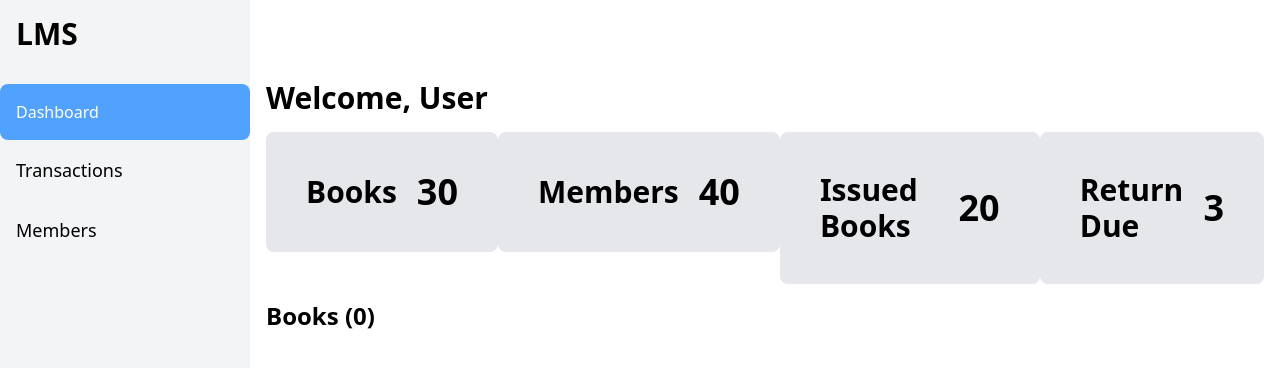
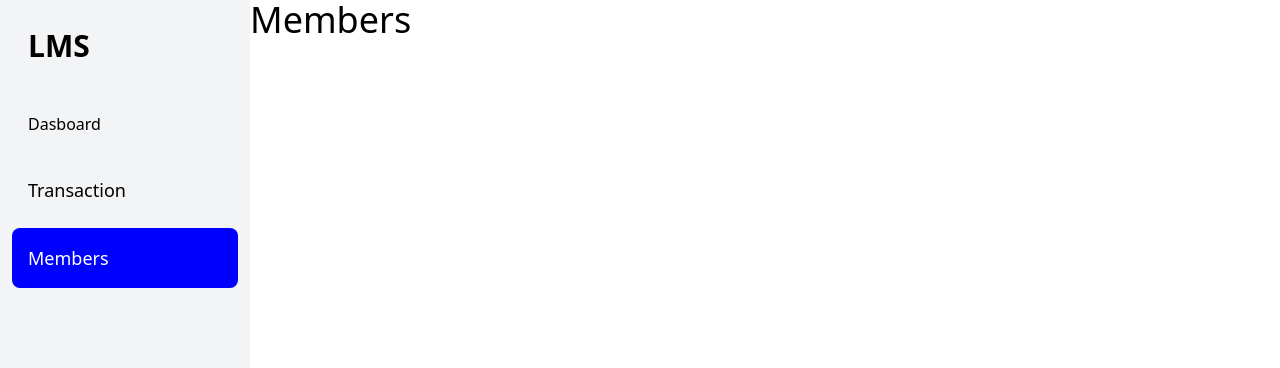
Before and after one commit to Manojhajam/Library-management-System, a React (Vite) app in the folder LMS-frontend/: page /members in a window 1280 px wide. Shown: the top 368 px of the page. Built offline with nearby package versions, Linux system fonts and the light colour scheme; no server answers; the HTML template or start-up script is replaced by a standard one; a web font is replaced by a local one.

Commit message:
router-route

```diff
--- a/LMS-frontend/package.json
+++ b/LMS-frontend/package.json
@@ -13,6 +13,7 @@
     "@tailwindcss/vite": "^4.1.11",
     "react": "^19.1.0",
     "react-dom": "^19.1.0",
+    "react-router": "^7.6.3",
     "tailwindcss": "^4.1.11"
   },
   "devDependencies": {
--- a/LMS-frontend/src/App.jsx
+++ b/LMS-frontend/src/App.jsx
@@ -1,14 +1,20 @@
 import React from "react";
 import Dashboard from "./pages/Dashboard";
 import Sidebar from "./components/Sidebar";
+import {BrowserRouter} from 'react-router'
+import PageRoutes from "./routes/Routes";
 
 const App = () => {
   return (
     <>
-      <Sidebar />
+      <BrowserRouter>
+      {/* <Sidebar />
       <div className="ml-[250px]">
         <Dashboard />
-      </div>
+      </div> */}
+        <PageRoutes/>
+      </BrowserRouter>
+
     </>
   );
 };
--- a/LMS-frontend/src/components/Sidebar.jsx
+++ b/LMS-frontend/src/components/Sidebar.jsx
@@ -1,16 +1,34 @@
 import React from "react";
+import { NavLink } from "react-router";
 
 const Sidebar = () => {
-  return (
-    <nav className=" fixed w-[250px] h-[100vh] bg-gray-100">
+
+  const activeStyle = ({ isActive }) => {
+    return isActive ? {
+      background: "blue",
+      color: "white",
+    } : {}
+  };
+
+  return <nav className=" fixed w-[250px] h-[100vh] bg-gray-100 p-3">
       <h3 className="text-3xl font-bold mb-4 p-4">LMS</h3>
-      <div className="px-4 py-4 bg-blue-400 text-white rounded-lg">
-        Dashboard
+      <div className="flex flex-col gap-2">
+      <NavLink style={activeStyle}
+        className="px-4 py-4  rounded-lg hover:bg-blue-400 hover:text-white" to="/">
+          Dasboard
+        </NavLink>
+      <NavLink style={ activeStyle}
+        className="px-4 py-4 text-lg rounded-lg hover:bg-blue-400 hover:text-white" to="/transactions">
+          Transaction
+      </NavLink>
+
+      <NavLink
+        style={activeStyle}
+        className="px-4 py-4 text-lg rounded-lg hover:bg-blue-400 hover:text-white" to="/members">
+          Members
+        </NavLink>
       </div>
-      <div className="px-4 py-4 text-lg rounded-lg">Transactions</div>
-      <div className="px-4 py-4 text-lg rounded-lg">Members</div>
-    </nav>
-  );
+    </nav>;
 };
 
 export default Sidebar;
--- a/LMS-frontend/src/components/common/Card.jsx
+++ b/LMS-frontend/src/components/common/Card.jsx
@@ -4,10 +4,10 @@ import React, { useState } from "react";
 const Card = ({children, customClass}) => {
   return (
 
-
     <div className={"px-10 py-10 bg-gray-200 rounded-lg"+ " " + customClass}
 
-      >
+    >
+
     {children}
     </div>
   );
--- /dev/null
+++ b/LMS-frontend/src/pages/Members.jsx
@@ -0,0 +1,11 @@
+import React from 'react'
+
+const Members = () => {
+  return (
+    <div>
+          <h1 className='text-4xl'>Members</h1>
+    </div>
+  )
+}
+
+export default Members
--- /dev/null
+++ b/LMS-frontend/src/pages/Transaction.jsx
@@ -0,0 +1,9 @@
+import React from 'react'
+
+const Transaction = () => {
+  return (
+    <h1 className='text-6xl ml-2'>Transactions</h1>
+  )
+}
+
+export default Transaction
--- /dev/null
+++ b/LMS-frontend/src/routes/Layout.jsx
@@ -0,0 +1,14 @@
+import React from 'react'
+import Sidebar from '../components/Sidebar'
+import { Outlet } from 'react-router'
+
+const Layout = () => {
+  return <div>
+      <Sidebar />
+      <div className="ml-[250px]">
+        <Outlet />
+      </div>
+    </div>;
+}
+
+export default Layout
--- /dev/null
+++ b/LMS-frontend/src/routes/Routes.jsx
@@ -0,0 +1,19 @@
+import React from "react";
+import { Routes, Route } from "react-router";
+import Dashboard from "../pages/Dashboard";
+import Sidebar from "../components/Sidebar";
+import Layout from "./Layout";
+import Transaction from "../pages/Transaction";
+import Members from "../pages/Members";
+
+const PageRoutes = () => {
+    return <Routes>
+        <Route path="/" element={<Layout />}>
+            <Route index element={<Dashboard />} />
+            <Route path="/transactions" element={<Transaction/> } />
+            <Route path="/members" element={<Members/> } />
+        </Route>
+      </Routes>;
+};
+
+export default PageRoutes;
```
Also changed, not shown: 1 other file (tests, documents, lock files or other folders).
